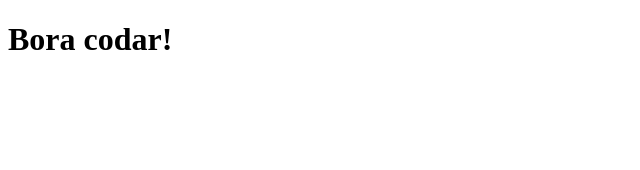
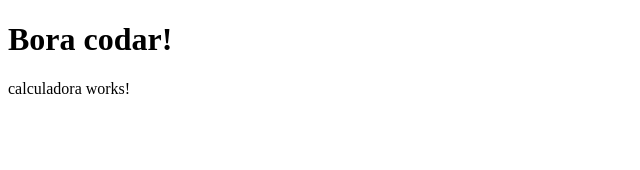
Before and after one commit to femelo22/angular-calculadora, an Angular app: page / in a window 1280 px wide. Shown: the top 170 px of the page, without its empty margins (0-640 px from the left). Built offline with nearby package versions, Linux system fonts and the light colour scheme.

Commit message:
Importando calculadora component para nosso app.component

```diff
--- a/src/app/app.component.html
+++ b/src/app/app.component.html
@@ -1,3 +1,5 @@
 <h1>
   {{title}}
 </h1>
+
+<app-calculadora></app-calculadora>
--- a/src/app/calculadora/calculadora.module.ts
+++ b/src/app/calculadora/calculadora.module.ts
@@ -8,6 +8,9 @@ import { CalculadoraComponent } from './components';
   declarations: [
     CalculadoraComponent
   ],
+  exports: [
+    CalculadoraComponent
+  ],
   imports: [
     CommonModule
   ]
```
